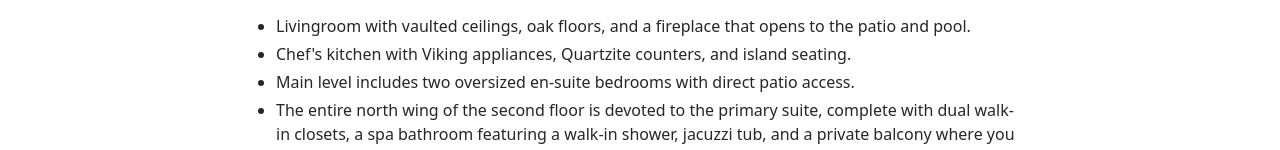
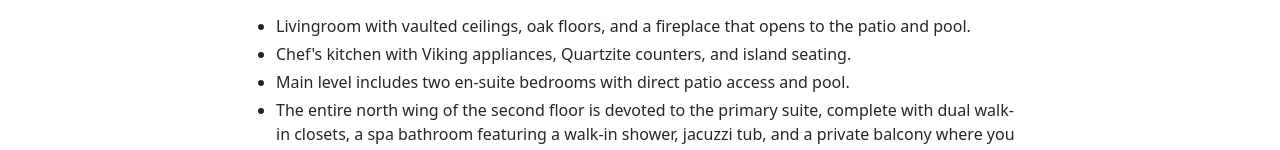
Before and after one commit to maxviens44/hampton-bays-rental, a React (Vite) app: page / in a window 1280 px wide. Shown: the part 784-934 px from the top of the page. Built offline with nearby package versions, Linux system fonts and the light colour scheme; the HTML template or start-up script is replaced by a standard one.

Commit message:
Update description of main level bedrooms

```diff
--- a/src/App.jsx
+++ b/src/App.jsx
@@ -424,7 +424,7 @@ className="w-full h-[44vh] sm:h-[50vh] md:h-[62vh] object-cover"
             <ul className="list-disc pl-5 space-y-1">
               <li>Livingroom with vaulted ceilings, oak floors, and a fireplace that opens to the patio and pool.</li>
               <li>Chef's kitchen with Viking appliances, Quartzite counters, and island seating.</li>
-              <li>Main level includes two oversized en-suite bedrooms with direct patio access.</li>
+              <li>Main level includes two en-suite bedrooms with direct patio access and pool.</li>
               <li>The entire north wing of the second floor is devoted to the primary suite, complete with dual walk-in closets, a spa bathroom featuring a walk-in shower, jacuzzi tub, and a private balcony where you can take in the tranquil bay views.</li>
               <li>Fully finished walk-out lower level with 9 ft ceilings, media room, full bath, and laundry.</li>
               <li>Central air, outdoor shower, and workout room.</li>
```
